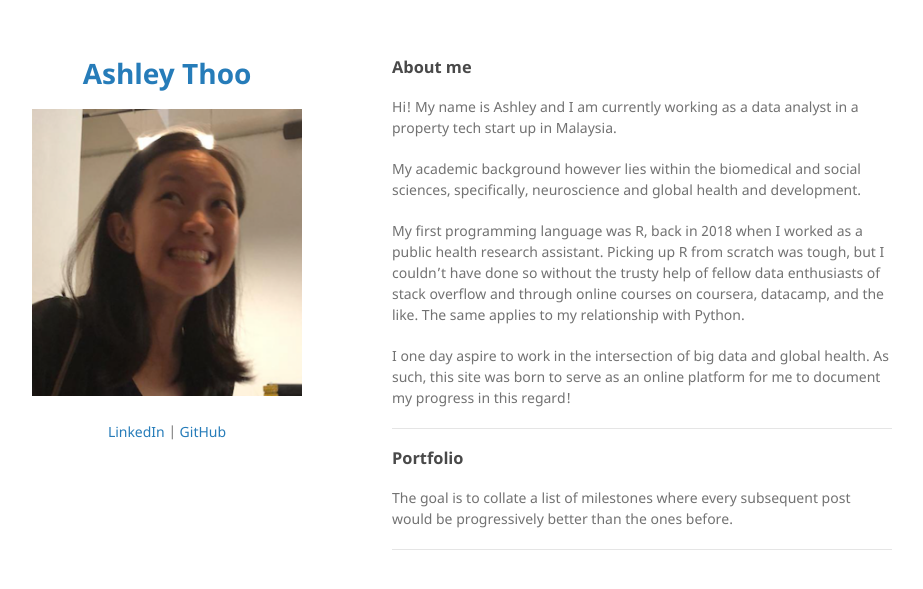
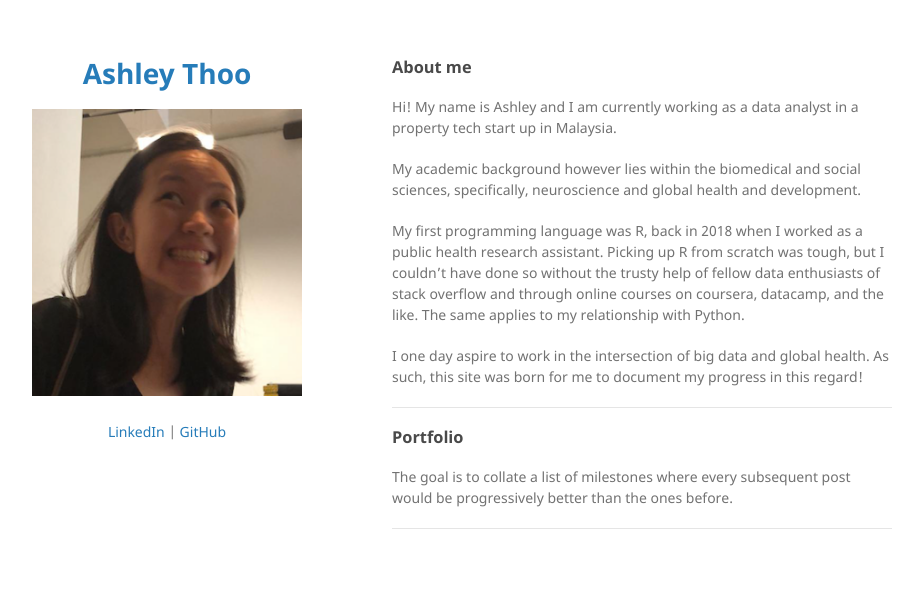
Before and after one commit to ashleythy/ashleythy.github.io, a Jekyll site: the page built from index.md, in a window 1280 px wide. Shown: the top 589 px of the page, without its empty margins (178-1101 px from the left). Built offline with Jekyll 4.4.1, drawn with Linux system fonts in a browser that asks for light colours; our own code applies the rules of GitHub Pages for plain Markdown files.

Commit message:
Update index.md

```diff
--- a/index.md
+++ b/index.md
@@ -7,7 +7,7 @@ My academic background however lies within the biomedical and social sciences, s
 
 My first programming language was R, back in 2018 when I worked as a public health research assistant. Picking up R from scratch was tough, but I couldn’t have done so without the trusty help of fellow data enthusiasts of stack overflow and through online courses on coursera, datacamp, and the like. The same applies to my relationship with Python.
 
-I one day aspire to work in the intersection of big data and global health. As such, this site was born to serve as an online platform for me to document my progress in this regard!
+I one day aspire to work in the intersection of big data and global health. As such, this site was born for me to document my progress in this regard!
 
 ---
 
```
